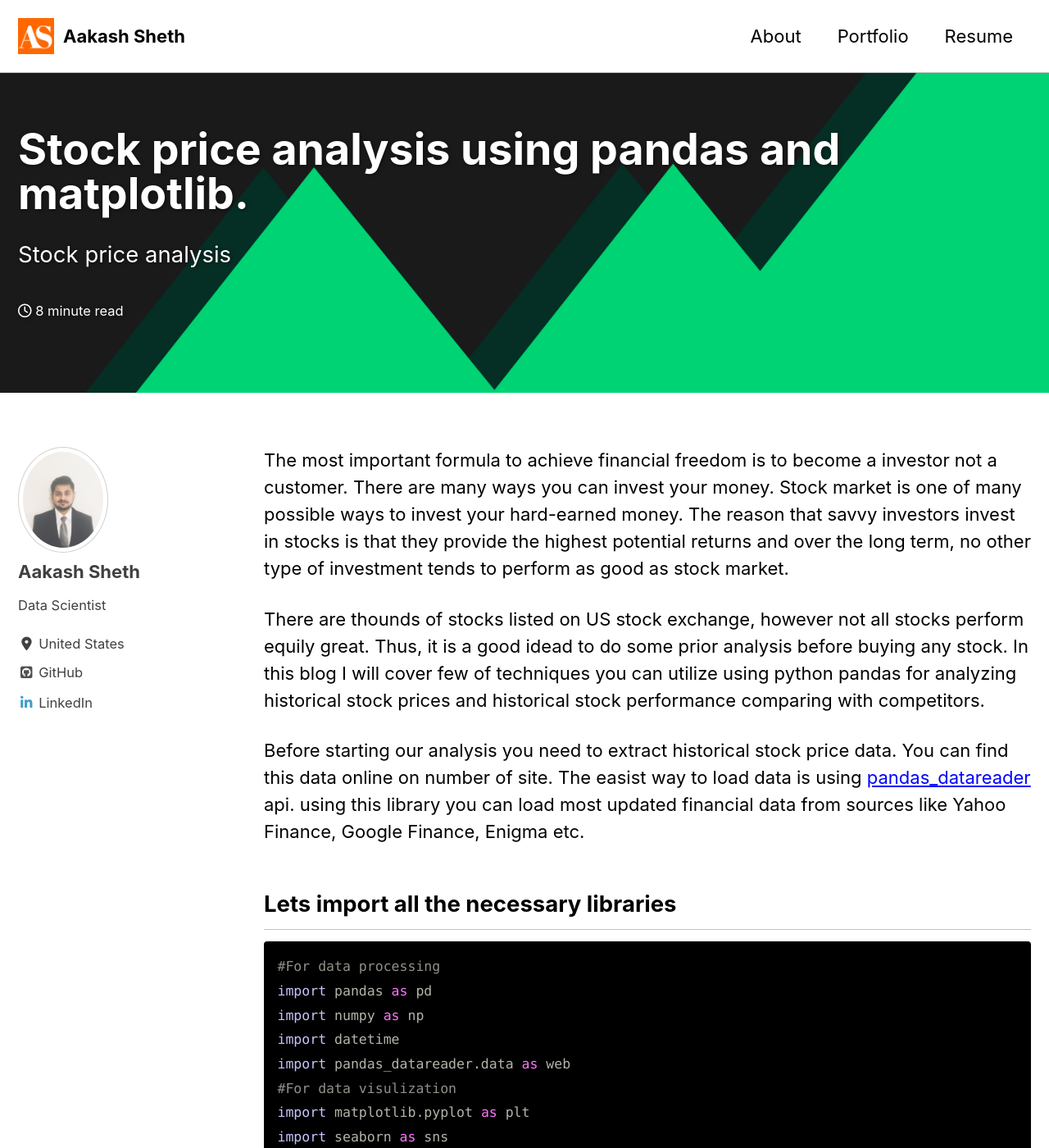
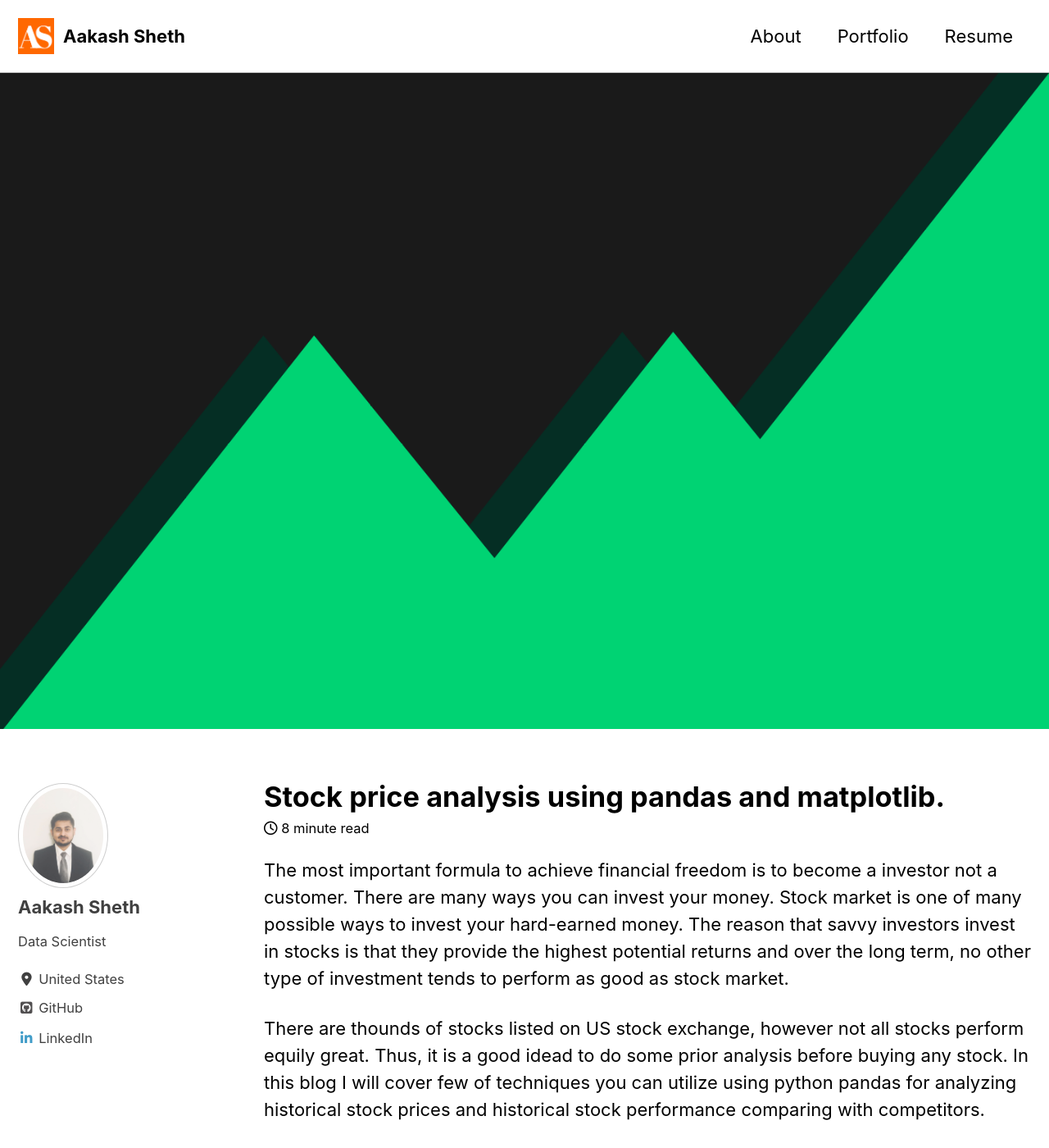
Before and after one commit to aakash-sheth/aakash-sheth.github.io, a Jekyll site: the page built from _posts/2020-01-14-stock_price_analysis.md, in a window 1280 px wide and 1400 px high. Shown: the whole window at 82% size. Built offline with Jekyll 4.4.1, drawn with Linux system fonts in a browser that asks for light colours; cached includes are drawn as plain includes; nearby versions of some CDN libraries; formulas are drawn with MathJax 3; some of the changed text lies outside the part shown.

Commit message:
post listing adding teaser and overlay image was a problem

```diff
--- a/_posts/2020-01-14-stock_price_analysis.md
+++ b/_posts/2020-01-14-stock_price_analysis.md
@@ -2,11 +2,9 @@
 classes: wide
 title: "Stock price analysis using pandas and matplotlib."
 date: 2020-01-14
-tags: [data science for finance, data visualization ]
+tags: [Data Science for Finance, Data Visualization ]
 header:
   image: "/images/soaring_mountains.png"
-  overlay_image: "/images/soaring_mountains.png"
-  teaser: "/images/soaring_mountains.png"
 excerpt: "Stock price analysis"
 mathjax: "true"
 ---
```
Also changed, not shown: _pages/blog.md (+1 -1 lines), _posts/2018-01-28-perceptron.md (+0 -2 lines).
